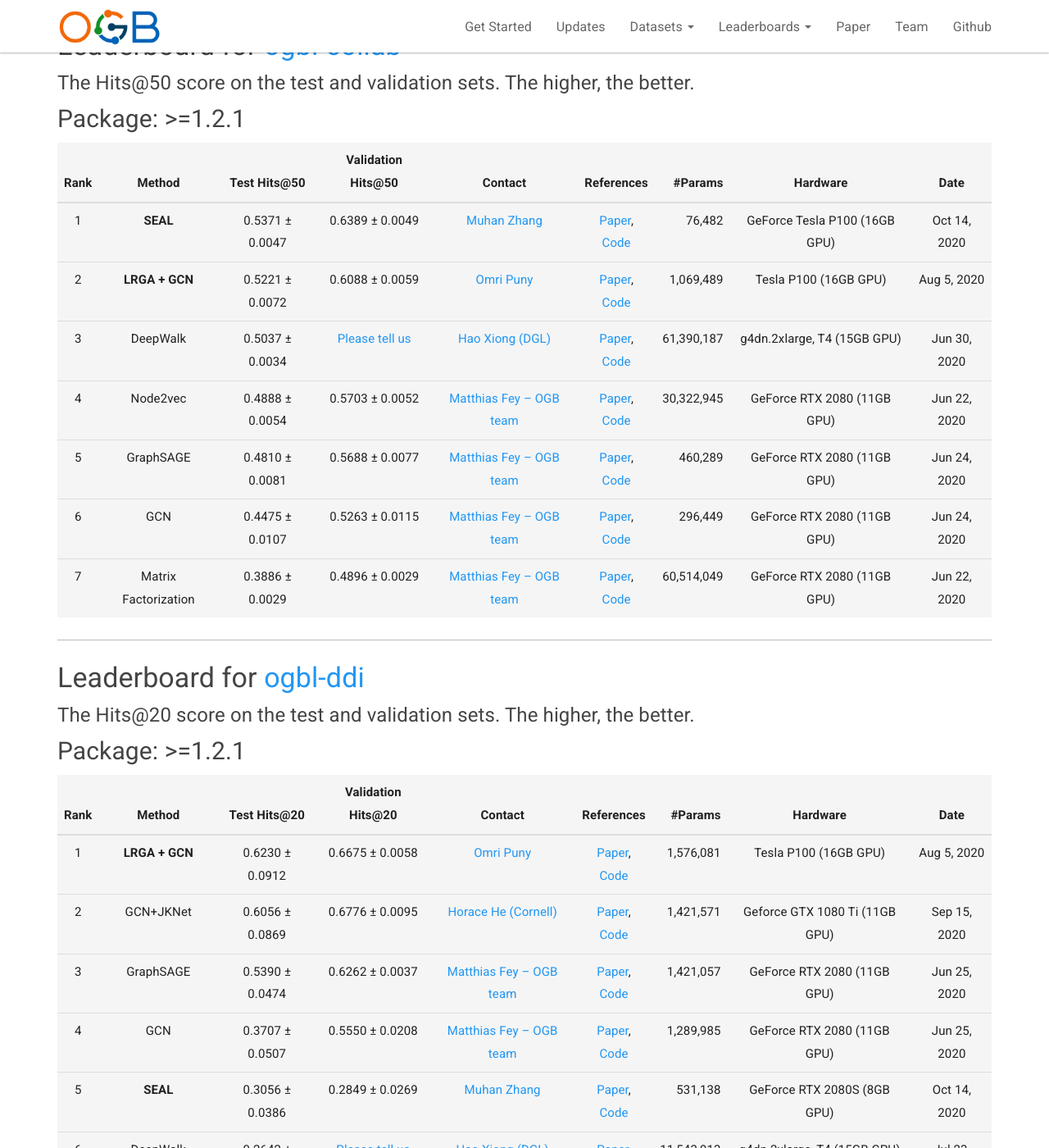
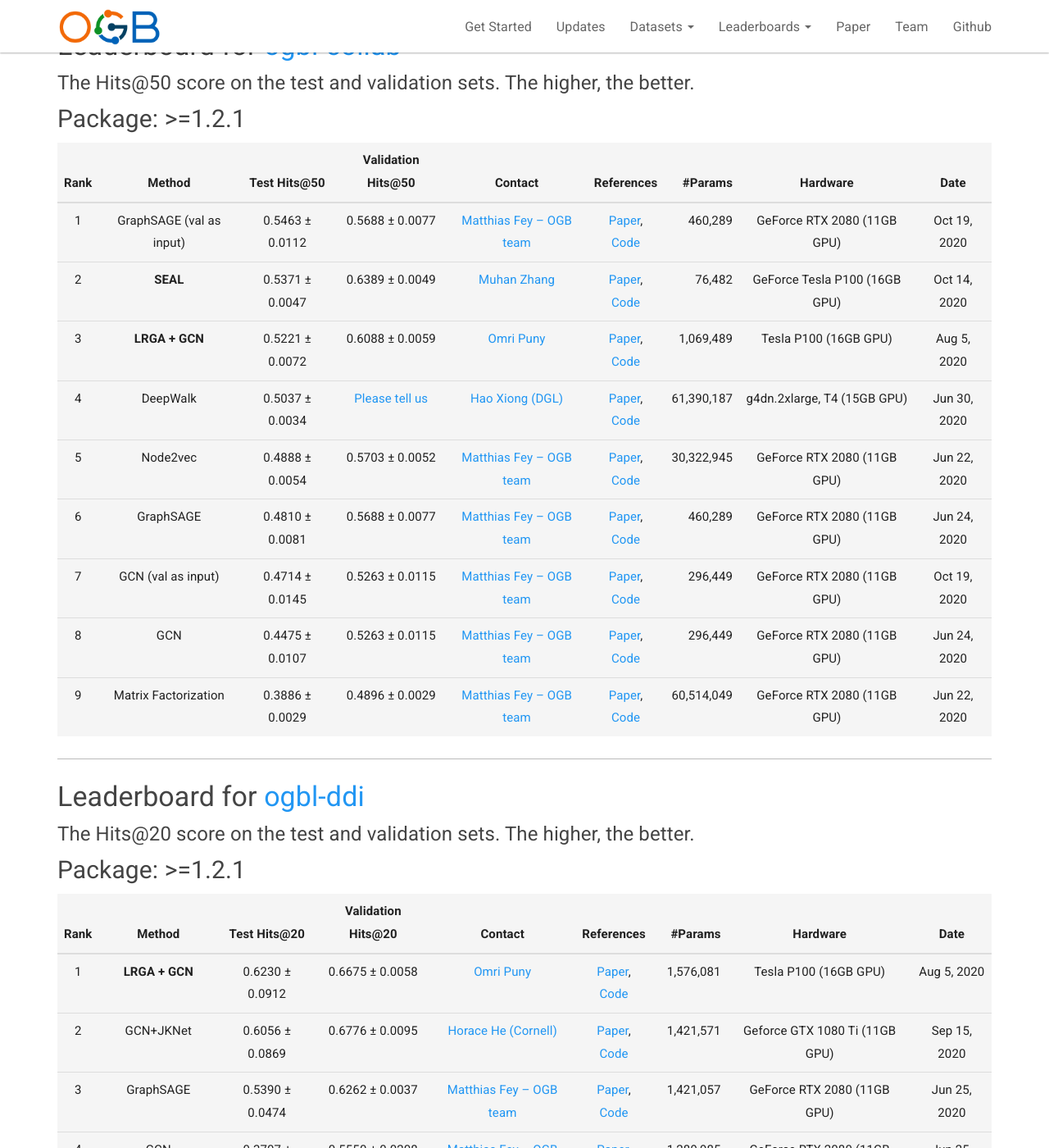
Before and after one commit to snap-stanford/ogb-web, a Jekyll site: the page built from _docs/leaderboard/leader_linkprop.md, in a window 1280 px wide and 1400 px high, scrolled down 1291 px. Shown: the whole window at 82% size. Built offline with Jekyll 4.4.1, drawn with Linux system fonts in a browser that asks for light colours.

Commit message:
updateleaderboard

```diff
--- a/_docs/leaderboard/leader_linkprop.md
+++ b/_docs/leaderboard/leader_linkprop.md
@@ -48,13 +48,15 @@ The **bold** method name indicates that the implementation is **official** (by t
 
 | Rank  | Method | Test Hits@50 | Validation Hits@50 | Contact | References | #Params | Hardware | Date
 |:----:|:-----:|:------:|:-----:|:-----:|:-----:|-----:|:-----:|:-----:|
-|  1  |  **SEAL**  | 0.5371 ± 0.0047   | 0.6389 ± 0.0049 |[Muhan Zhang](mailto:muhan.zhang@hotmail.com) | [Paper](https://arxiv.org/pdf/1802.09691.pdf), [Code](https://github.com/facebookresearch/SEAL_OGB) | 76,482 | GeForce Tesla P100 (16GB GPU) | Oct 14, 2020 |
-|  2  |  **LRGA + GCN**  | 0.5221 ± 0.0072   | 0.6088 ± 0.0059 |[Omri Puny](mailto:omri.puny@weizmann.ac.il) | [Paper](https://arxiv.org/abs/2006.07846), [Code](https://github.com/omri1348/LRGA/tree/master/ogb/examples/linkproppred) | 1,069,489 | Tesla P100 (16GB GPU) | Aug 5, 2020 |
-|  3  |  DeepWalk  | 0.5037 ± 0.0034   | [Please tell us](mailto:ogb@cs.stanford.edu) | [Hao Xiong (DGL)](mailto:taxuexh@sjtu.edu.cn) | [Paper](https://arxiv.org/pdf/1403.6652.pdf), [Code](https://github.com/dmlc/dgl/tree/master/examples/pytorch/ogb/deepwalk) | 61,390,187 | g4dn.2xlarge, T4 (15GB GPU) | Jun 30, 2020 |
-|  4  |  Node2vec  | 0.4888 ± 0.0054   | 0.5703 ± 0.0052 | [Matthias Fey -- OGB team](mailto:matthias.fey@tu-dortmund.de) | [Paper](https://arxiv.org/abs/1607.00653), [Code](https://github.com/snap-stanford/ogb/tree/master/examples/linkproppred/collab) | 30,322,945 | GeForce RTX 2080 (11GB GPU) | Jun 22, 2020 |
-|  5  |  GraphSAGE  | 0.4810 ± 0.0081   | 0.5688 ± 0.0077 | [Matthias Fey -- OGB team](mailto:matthias.fey@tu-dortmund.de) | [Paper](https://arxiv.org/abs/1706.02216), [Code](https://github.com/snap-stanford/ogb/tree/master/examples/linkproppred/collab) | 460,289 | GeForce RTX 2080 (11GB GPU) | Jun 24, 2020 |
-|  6  |  GCN  | 0.4475 ± 0.0107   | 0.5263 ± 0.0115 | [Matthias Fey -- OGB team](mailto:matthias.fey@tu-dortmund.de) | [Paper](https://arxiv.org/abs/1609.02907), [Code](https://github.com/snap-stanford/ogb/tree/master/examples/linkproppred/collab) | 296,449 | GeForce RTX 2080 (11GB GPU) | Jun 24, 2020 |
-|  7  |  Matrix Factorization  | 0.3886 ± 0.0029   | 0.4896 ± 0.0029 | [Matthias Fey -- OGB team](mailto:matthias.fey@tu-dortmund.de) | [Paper](https://arxiv.org/abs/2005.00687), [Code](https://github.com/snap-stanford/ogb/tree/master/examples/linkproppred/collab) | 60,514,049 | GeForce RTX 2080 (11GB GPU) | Jun 22, 2020 |
+|  1  |  GraphSAGE  (val as input)  | 0.5463 ± 0.0112   | 0.5688 ± 0.0077 | [Matthias Fey -- OGB team](mailto:matthias.fey@tu-dortmund.de) | [Paper](https://arxiv.org/abs/1706.02216), [Code](https://github.com/snap-stanford/ogb/tree/master/examples/linkproppred/collab) | 460,289 | GeForce RTX 2080 (11GB GPU) | Oct 19, 2020 |
+|  2  |  **SEAL**  | 0.5371 ± 0.0047   | 0.6389 ± 0.0049 |[Muhan Zhang](mailto:muhan.zhang@hotmail.com) | [Paper](https://arxiv.org/pdf/1802.09691.pdf), [Code](https://github.com/facebookresearch/SEAL_OGB) | 76,482 | GeForce Tesla P100 (16GB GPU) | Oct 14, 2020 |
+|  3  |  **LRGA + GCN**  | 0.5221 ± 0.0072   | 0.6088 ± 0.0059 |[Omri Puny](mailto:omri.puny@weizmann.ac.il) | [Paper](https://arxiv.org/abs/2006.07846), [Code](https://github.com/omri1348/LRGA/tree/master/ogb/examples/linkproppred) | 1,069,489 | Tesla P100 (16GB GPU) | Aug 5, 2020 |
+|  4  |  DeepWalk  | 0.5037 ± 0.0034   | [Please tell us](mailto:ogb@cs.stanford.edu) | [Hao Xiong (DGL)](mailto:taxuexh@sjtu.edu.cn) | [Paper](https://arxiv.org/pdf/1403.6652.pdf), [Code](https://github.com/dmlc/dgl/tree/master/examples/pytorch/ogb/deepwalk) | 61,390,187 | g4dn.2xlarge, T4 (15GB GPU) | Jun 30, 2020 |
+|  5  |  Node2vec  | 0.4888 ± 0.0054   | 0.5703 ± 0.0052 | [Matthias Fey -- OGB team](mailto:matthias.fey@tu-dortmund.de) | [Paper](https://arxiv.org/abs/1607.00653), [Code](https://github.com/snap-stanford/ogb/tree/master/examples/linkproppred/collab) | 30,322,945 | GeForce RTX 2080 (11GB GPU) | Jun 22, 2020 |
+|  6  |  GraphSAGE  | 0.4810 ± 0.0081   | 0.5688 ± 0.0077 | [Matthias Fey -- OGB team](mailto:matthias.fey@tu-dortmund.de) | [Paper](https://arxiv.org/abs/1706.02216), [Code](https://github.com/snap-stanford/ogb/tree/master/examples/linkproppred/collab) | 460,289 | GeForce RTX 2080 (11GB GPU) | Jun 24, 2020 |
+|  7  |  GCN (val as input)  | 0.4714 ± 0.0145   | 0.5263 ± 0.0115 | [Matthias Fey -- OGB team](mailto:matthias.fey@tu-dortmund.de) | [Paper](https://arxiv.org/abs/1609.02907), [Code](https://github.com/snap-stanford/ogb/tree/master/examples/linkproppred/collab) | 296,449 | GeForce RTX 2080 (11GB GPU) | Oct 19, 2020 |
+|  8  |  GCN  | 0.4475 ± 0.0107   | 0.5263 ± 0.0115 | [Matthias Fey -- OGB team](mailto:matthias.fey@tu-dortmund.de) | [Paper](https://arxiv.org/abs/1609.02907), [Code](https://github.com/snap-stanford/ogb/tree/master/examples/linkproppred/collab) | 296,449 | GeForce RTX 2080 (11GB GPU) | Jun 24, 2020 |
+|  9  |  Matrix Factorization  | 0.3886 ± 0.0029   | 0.4896 ± 0.0029 | [Matthias Fey -- OGB team](mailto:matthias.fey@tu-dortmund.de) | [Paper](https://arxiv.org/abs/2005.00687), [Code](https://github.com/snap-stanford/ogb/tree/master/examples/linkproppred/collab) | 60,514,049 | GeForce RTX 2080 (11GB GPU) | Jun 22, 2020 |
 
 
 
```
